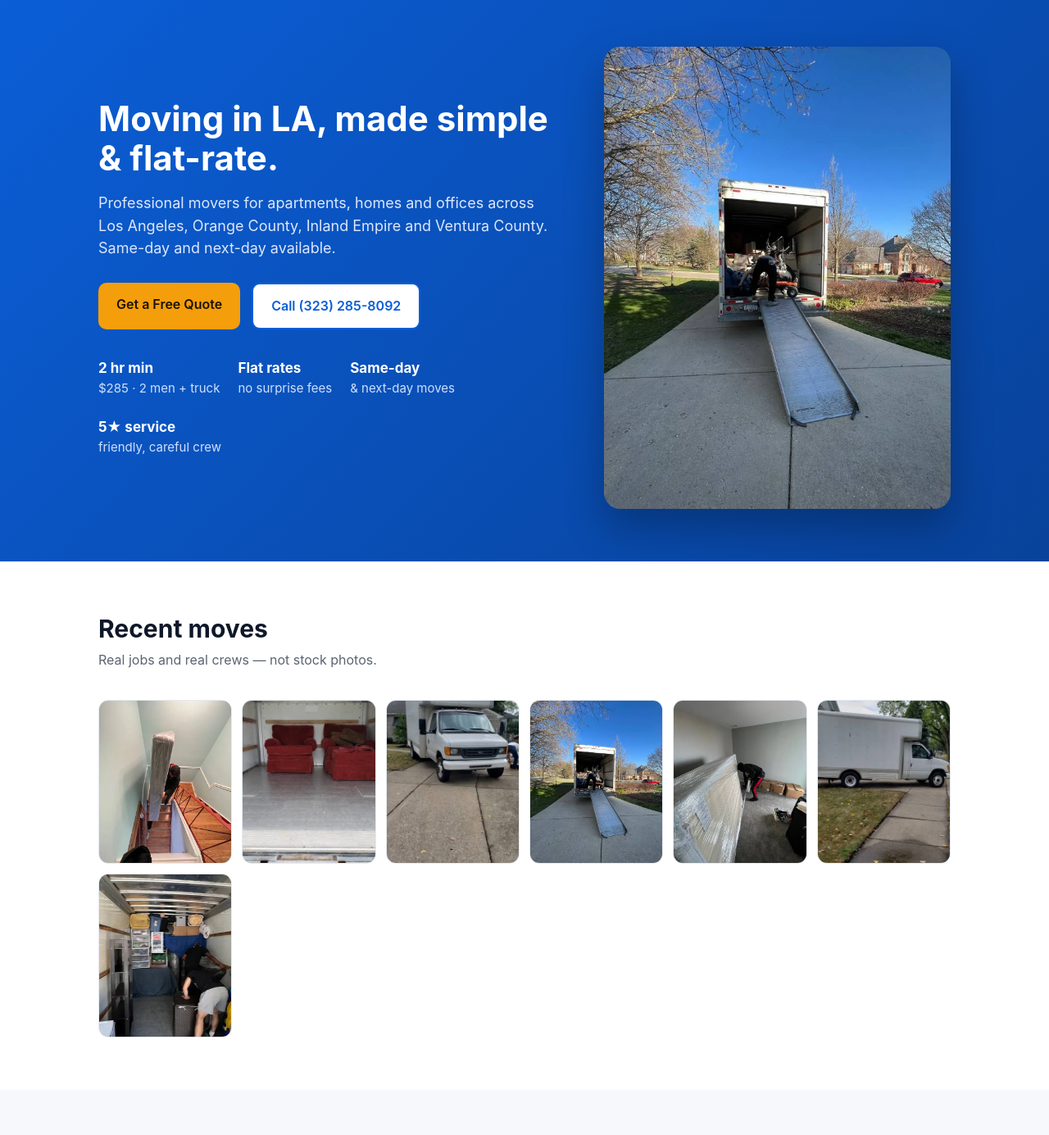
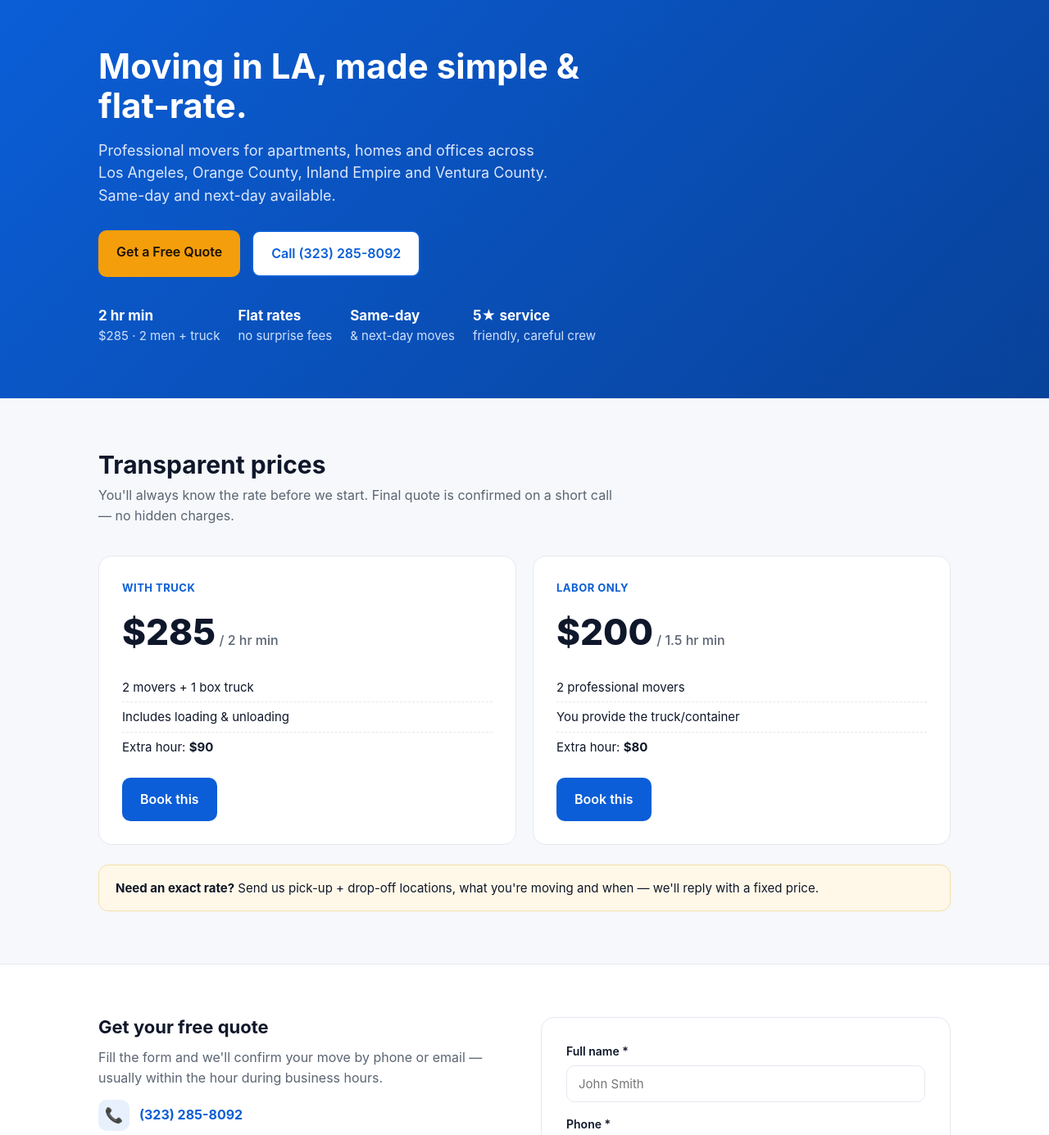
Before and after one commit to localservs-prog/ems, a plain HTML site: page move/index.html in a window 1280 px wide. Shown: the part 80-1465 px from the top of the page at 82% size. Drawn offline with Linux system fonts and the light colour scheme.

Commit message:
Revert "Move landing: split hero photo, gallery, reviews section"
This reverts commit 4666923fbbab478401321e2e967aa2115b4e0fa6.

```diff
--- a/move/index.html
+++ b/move/index.html
@@ -103,15 +103,6 @@
   .msg{display:none;padding:14px 16px;border-radius:10px;margin-bottom:16px;font-weight:600}
   .msg.ok{display:block;background:#e7f7ec;color:#157347}
   .msg.err{display:block;background:#fdecec;color:#b42318}
-
-  /* hero split + gallery + reviews */
-  .hero-grid{display:grid;grid-template-columns:1.15fr .85fr;gap:44px;align-items:center}
-  @media(max-width:860px){.hero-grid{grid-template-columns:1fr}.hero-figure{order:-1;max-width:420px;margin:0 auto}}
-  .hero-figure img{width:100%;height:auto;border-radius:20px;box-shadow:0 22px 50px rgba(0,0,0,.28);display:block}
-  .gallery{display:grid;grid-template-columns:repeat(auto-fill,minmax(150px,1fr));gap:12px}
-  .gallery img{width:100%;height:200px;object-fit:cover;border-radius:12px;display:block;border:1px solid var(--line)}
-  .reviews{display:grid;grid-template-columns:repeat(auto-fit,minmax(230px,1fr));gap:16px}
-  .reviews img{width:100%;height:auto;border-radius:14px;border:1px solid var(--line);display:block;background:#fff}
 </style>
 </head>
 <body>
@@ -127,8 +118,7 @@
 </header>
 
 <section class="hero">
-  <div class="wrap hero-grid">
-    <div class="hero-copy">
+  <div class="wrap">
     <h1>Moving in LA, made simple &amp; flat-rate.</h1>
     <p>Professional movers for apartments, homes and offices across Los Angeles, Orange County, Inland Empire and Ventura County. Same-day and next-day available.</p>
     <div class="cta">
@@ -141,29 +131,8 @@
       <div><b>Same-day</b>&amp; next-day moves</div>
       <div><b>5★ service</b>friendly, careful crew</div>
     </div>
-    </div>
-    <figure class="hero-figure">
-      <img src="images/hero.webp" alt="LocalServs Moving crew loading a truck in Los Angeles" width="675" height="900" fetchpriority="high">
-    </figure>
   </div>
 </section>
-
-<section id="work" style="background:#fff;border-top:1px solid var(--line)">
-  <div class="wrap">
-    <h2 class="sec-title">Recent moves</h2>
-    <p class="sec-sub">Real jobs and real crews — not stock photos.</p>
-    <div class="gallery">
-      <img src="images/p1.webp" alt="Moving job in Los Angeles — photo 1" loading="lazy">
-      <img src="images/p2.webp" alt="Moving job in Los Angeles — photo 2" loading="lazy">
-      <img src="images/p3.webp" alt="Moving job in Los Angeles — photo 3" loading="lazy">
-      <img src="images/p4.webp" alt="Moving job in Los Angeles — photo 4" loading="lazy">
-      <img src="images/p5.webp" alt="Moving job in Los Angeles — photo 5" loading="lazy">
-      <img src="images/p6.webp" alt="Moving job in Los Angeles — photo 6" loading="lazy">
-      <img src="images/p7.webp" alt="Moving job in Los Angeles — photo 7" loading="lazy">
-    </div>
-  </div>
-</section>
-
 
 <section id="prices">
   <div class="wrap">
@@ -258,19 +227,6 @@
   </div>
 </section>
 
-
-<section id="reviews">
-  <div class="wrap">
-    <h2 class="sec-title">What customers say</h2>
-    <p class="sec-sub">Screenshots from real customers.</p>
-    <div class="reviews">
-      <img src="images/r1.webp" alt="Customer review 1" loading="lazy">
-      <img src="images/r2.webp" alt="Customer review 2" loading="lazy">
-      <img src="images/r3.webp" alt="Customer review 3" loading="lazy">
-      <img src="images/r4.webp" alt="Customer review 4" loading="lazy">
-    </div>
-  </div>
-</section>
 <section id="faq">
   <div class="wrap">
     <h2 class="sec-title">FAQ</h2>
```
Also changed, not shown: move/images/hero.webp (deleted), move/images/p1.webp (deleted), move/images/p2.webp (deleted), move/images/p3.webp (deleted), move/images/p4.webp (deleted), move/images/p5.webp (deleted), move/images/p6.webp (deleted), move/images/p7.webp (deleted), move/images/r1.webp (deleted), move/images/r2.webp (deleted), move/images/r3.webp (deleted), move/images/r4.webp (deleted).
